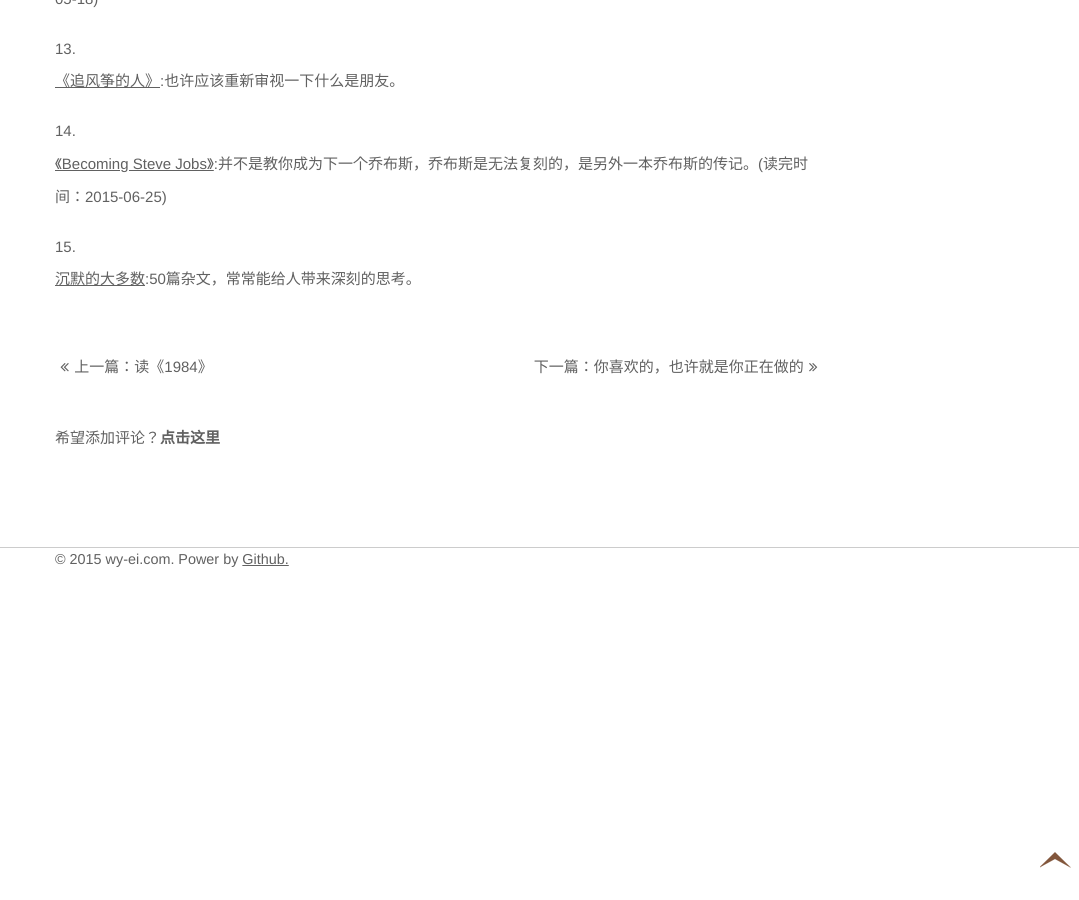
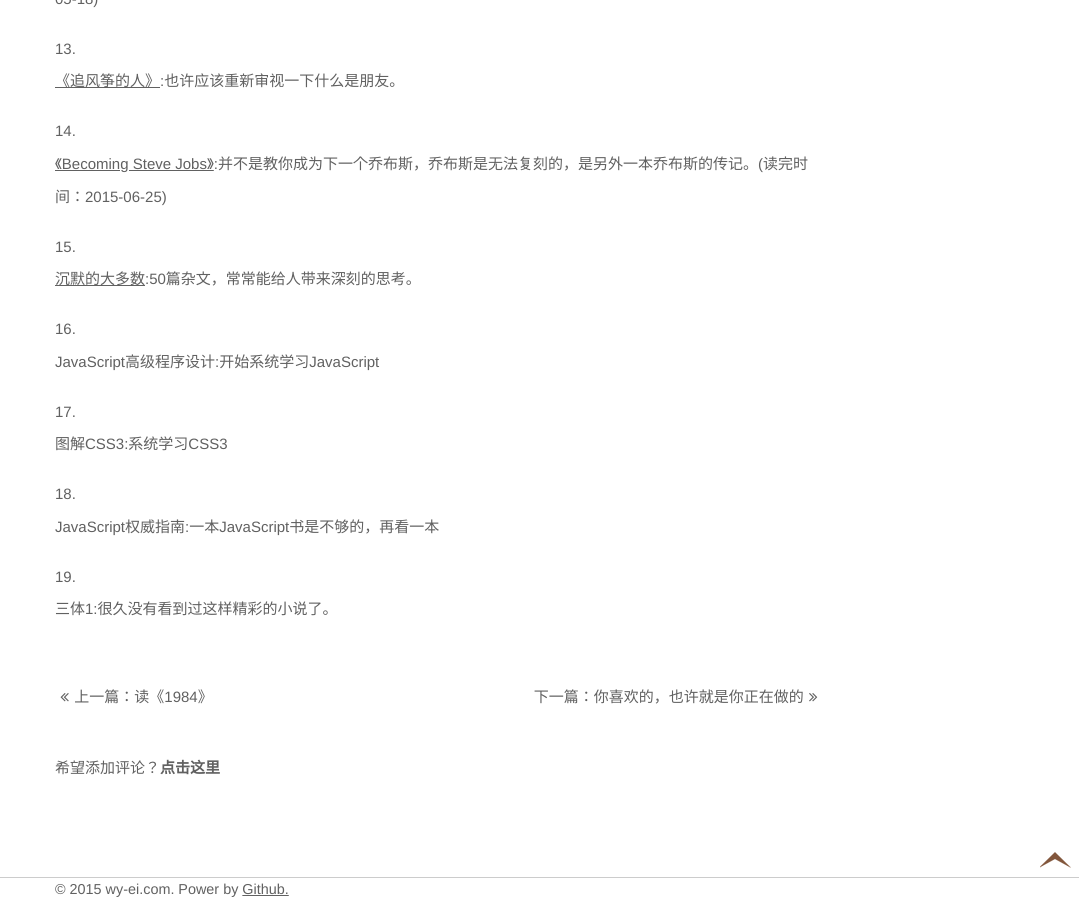
Before and after one commit to muyunzhe/wy-ei.github.io, a Jekyll site: the page built from _posts/literature/2015-01-02-read-list-in-2015.md, in a window 1280 px wide and 900 px high, scrolled down 2093 px. Shown: the whole window, without its empty margins (201-1280 px from the left). Built offline with Jekyll 4.4.1, drawn with Linux system fonts in a browser that asks for light colours; nearby versions of some CDN libraries; Markdown is read by kramdown in place of the engine named in the settings; comment, search, counter and statistics services are not loaded; before the commit the page ends 2663 px from its top, so only the background shows below that.

```diff
--- a/_layouts/default.html
+++ b/_layouts/default.html
@@ -26,6 +26,7 @@
             <ul>
             <li><a href="/"><i class="fa fa-home fa-fw"></i><span>首页</span></a></li>
             <li><a href="/list.html"><i class="fa fa-align-justify fa-fw"></i><span>列表</span></a></li>
+            <li><a href="/works/"><i class="fa fa-magic fa-fw"></i><span>作品</span></a></li>
             <!--<a href="/categories.html"><i class="fa fa-align-justify fa-fw"></i><span>分类</span></a>-->
             <!--<li><a href="/links.html"><i class="fa fa-group fa-fw"></i><span>圈子</span></a></li>-->
             <li><a href="/message.html"><i class="fa fa-comments fa-fw"></i><span>留言</span></a></li>
--- a/_posts/literature/2015-01-02-read-list-in-2015.md
+++ b/_posts/literature/2015-01-02-read-list-in-2015.md
@@ -39,3 +39,11 @@ tag: 文学爱好者
 14. [《Becoming Steve Jobs》](https://book.douban.com/subject/26335642/):并不是教你成为下一个乔布斯，乔布斯是无法复刻的，是另外一本乔布斯的传记。(读完时间：2015-06-25)
 
 15. [沉默的大多数](http://book.douban.com/subject/1054685/):50篇杂文，常常能给人带来深刻的思考。
+
+16. JavaScript高级程序设计:开始系统学习JavaScript
+
+16. 图解CSS3:系统学习CSS3
+
+17. JavaScript权威指南:一本JavaScript书是不够的，再看一本
+
+18. 三体1:很久没有看到过这样精彩的小说了。
```
Also changed, not shown: about.md (+1 -0 lines), works/index.md (added, +21 -0 lines).
